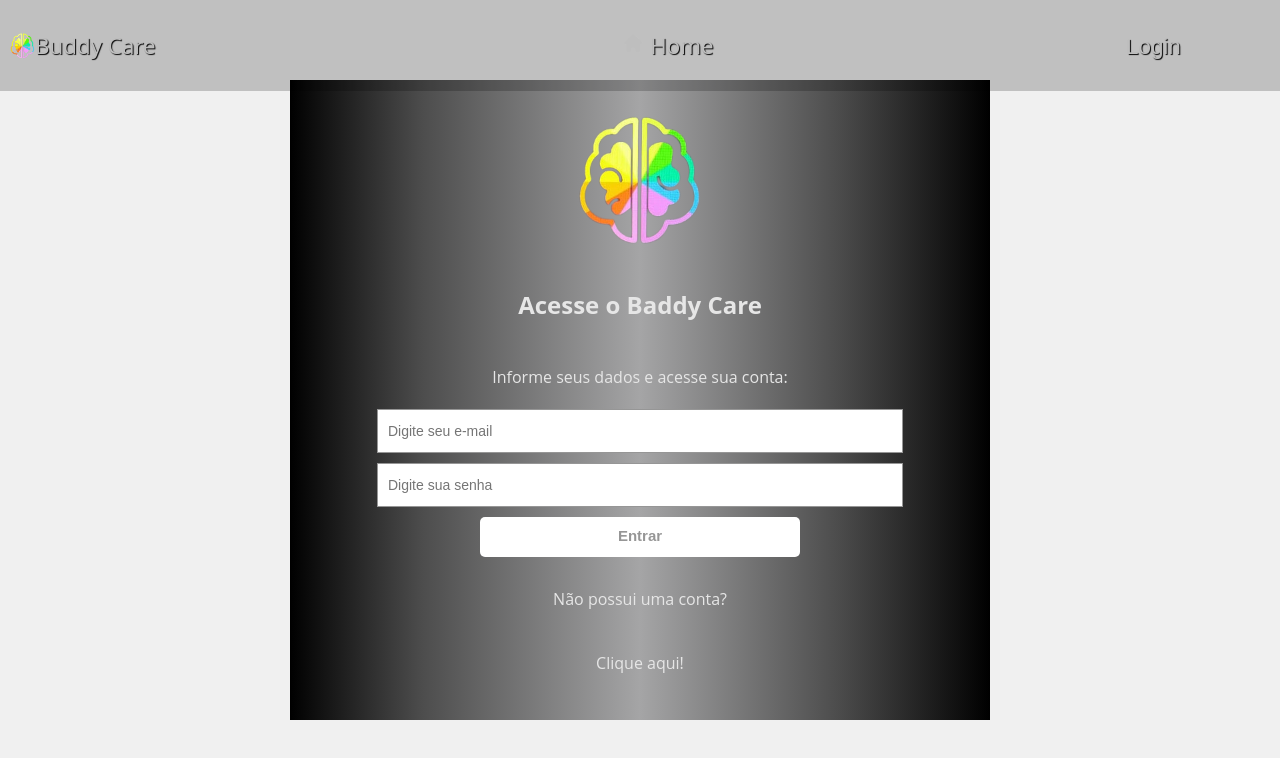
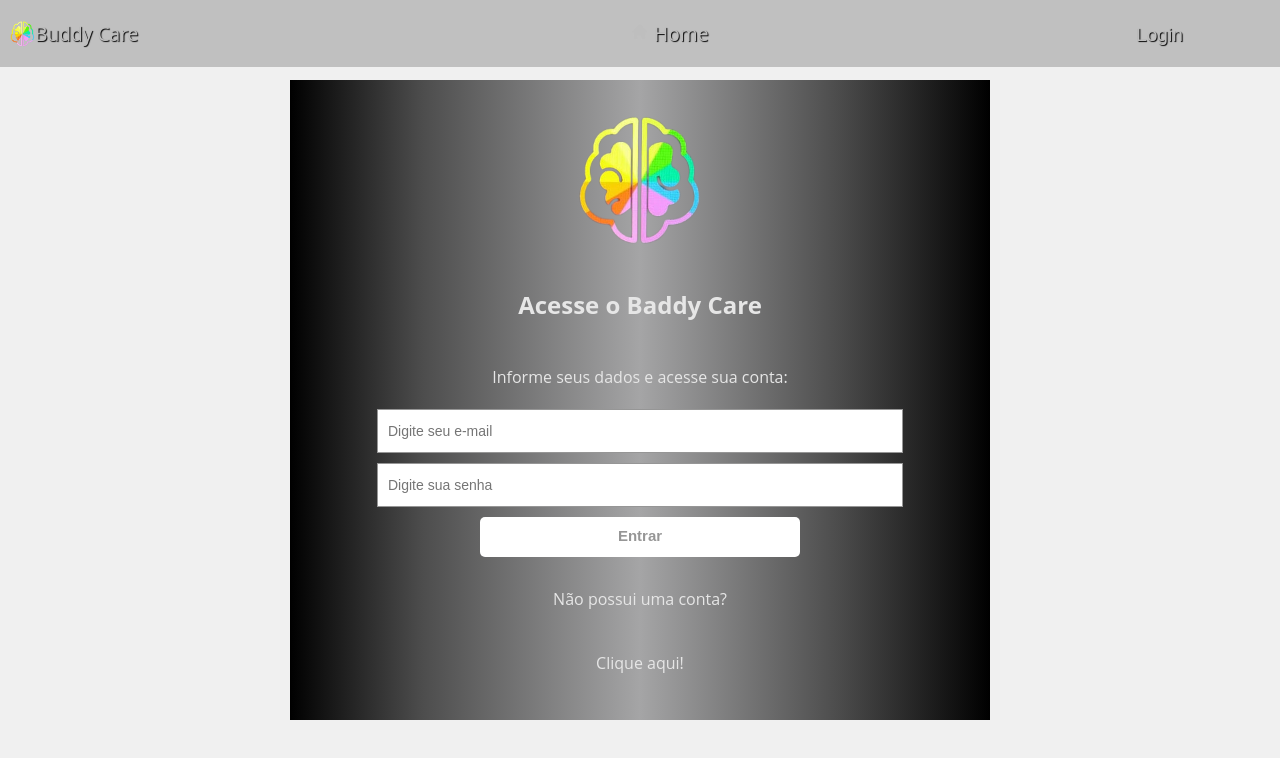
Before and after one commit to atilamariano/frontend-buddycare-v1, a React (Vite) app: page /signin in a window 1280 px wide. Shown: the top 758 px of the page. Built offline with nearby package versions, Linux system fonts and the light colour scheme.

Commit message:
syle: change navbar styling

```diff
--- a/src/components/navbar/Navbar.tsx
+++ b/src/components/navbar/Navbar.tsx
@@ -74,7 +74,7 @@ function NavBar({ isUserLoggedIn }: { isUserLoggedIn: boolean }) {
   return (
     <>
       <Navbar bg="light" expand="lg">
-        <StyleNavbar style={{ display: "flex", justifyContent: "space-between", alignItems: "center", fontSize: "1.4rem" }}>
+        <StyleNavbar style={{ display: "flex", justifyContent: "space-between", alignItems: "center", fontSize: "1.2rem" }}>
           <div style={{ display: "flex", alignItems: "center" }}>
             <img src={Icon} width={25} alt="Ícone" />
             <StyleLink href="/">Buddy Care</StyleLink>
@@ -105,7 +105,7 @@ function NavBar({ isUserLoggedIn }: { isUserLoggedIn: boolean }) {
                       <StyleLink href="/">Perfil</StyleLink>
                     </li>
                     <li>
-                      <StyleLink href="/">Mensagens</StyleLink>
+                      <StyleLink href="/">Configurações</StyleLink>
                     </li>
                     <li>
                       <StyleLink href="/">Sair</StyleLink>
--- a/src/components/navbar/styleNavbar.tsx
+++ b/src/components/navbar/styleNavbar.tsx
@@ -1,4 +1,3 @@
-import Dropdown from 'react-bootstrap/esm/Dropdown';
 import styled from 'styled-components';
 
 export const StyleNavbar = styled.nav`
@@ -18,13 +17,14 @@ export const StyelMenu = styled.nav`
 top: 100%;
 left: 0;
 min-width: 150px;
-padding: 20px;
+padding: 10px;
 `;
 
 export const StyleLink = styled.a`
 color: #bebebe;
 text-shadow: 1px 1px 1px #000000;
 transition: all 0.1s ease-in-out;
+font-size: 1.2rem;
 
 &:hover {
     color: #ffffff;
@@ -45,7 +45,7 @@ background-color: rgba(0, 0, 0, 0.0);
 
 export const StyleButton = styled.button`
 border: none;
-font-size: 1.4rem;
+font-size: 1.2rem;
 text-shadow: 1px 1px 1px #000000;
 cursor: pointer;
 transition: all 0.1s ease-in-out;
```
